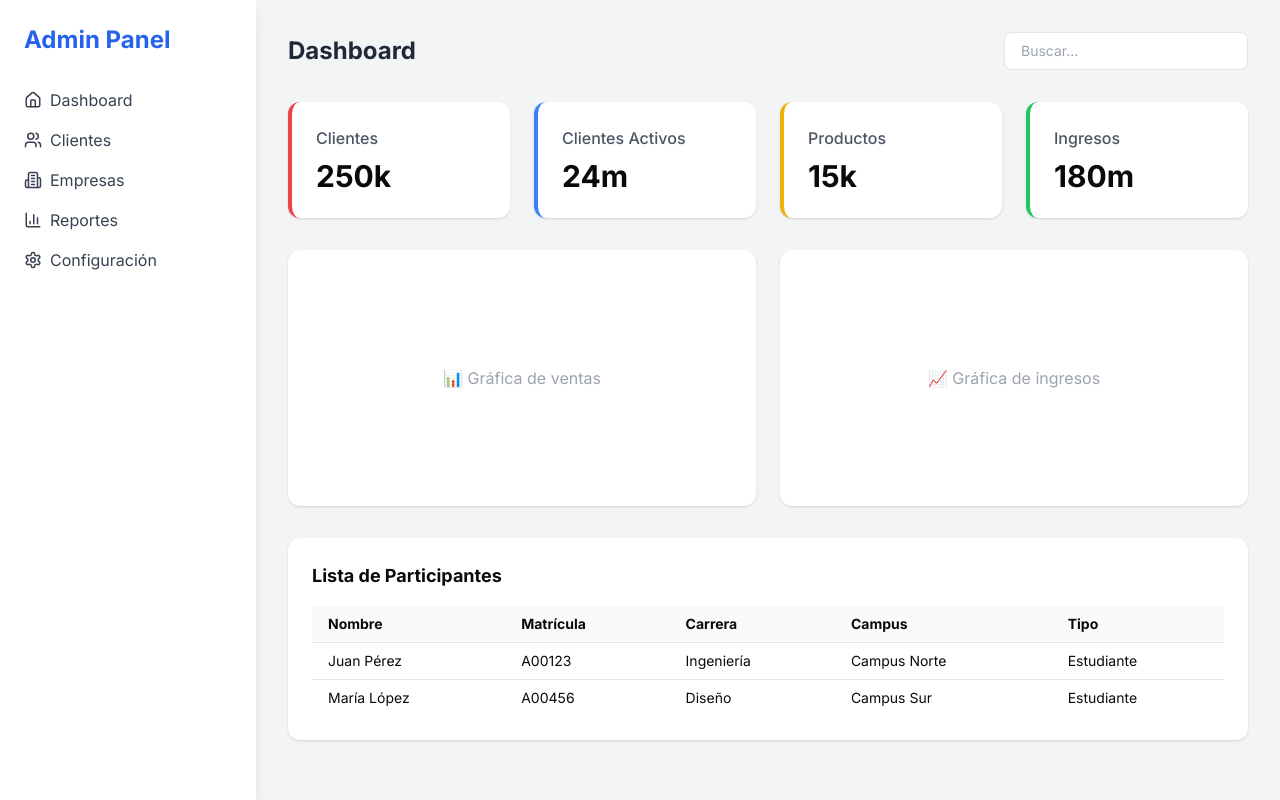
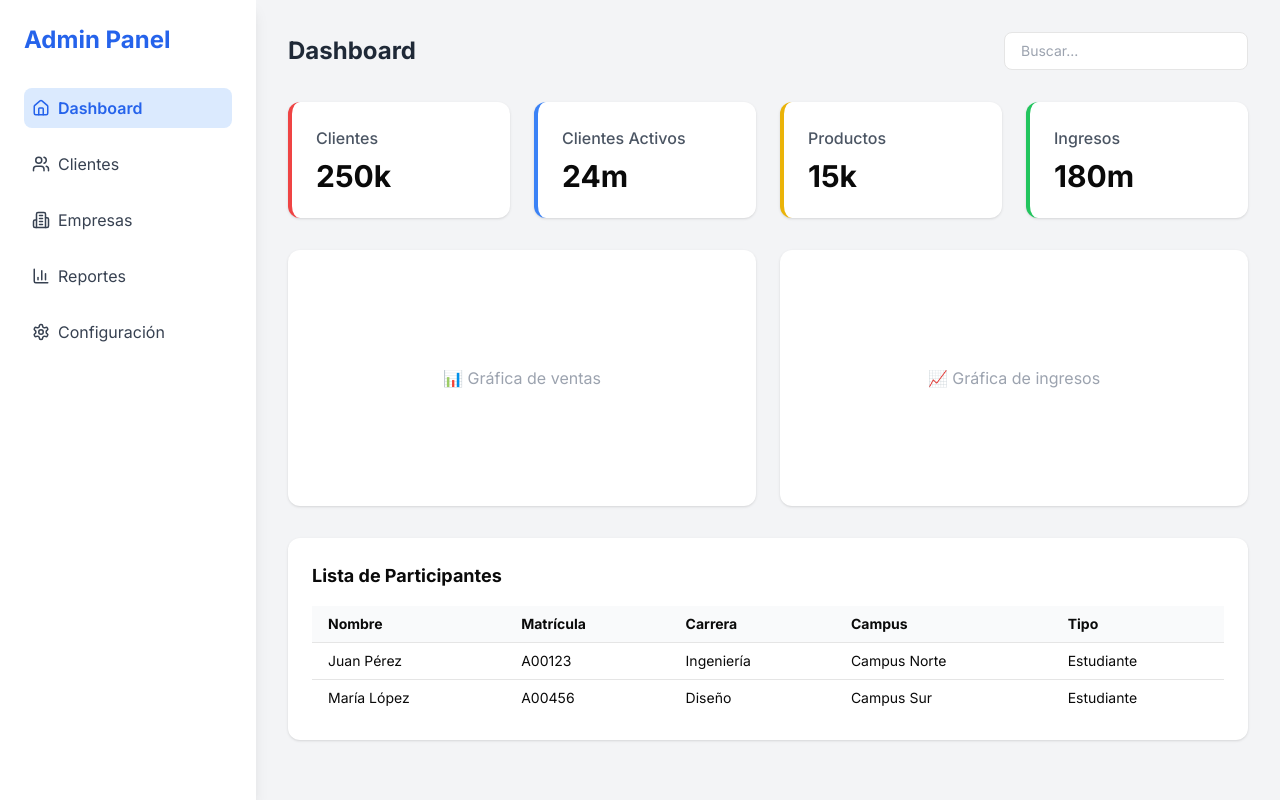
Before and after one commit to HellKaiser09/sistema-climas2, a Next.js app: page /admin in a window 1280 px wide. Built offline with nearby package versions, Linux system fonts and the light colour scheme.

Commit message:
se quito el error
el error

```diff
--- a/app/admin/layout.tsx
+++ b/app/admin/layout.tsx
@@ -1,41 +1,44 @@
 "use client";
+import Link from "next/link";
+import { usePathname } from "next/navigation";
 import React from "react";
 import { Home, Users, Building2, BarChart3, Settings } from "lucide-react";
-import Link from "next/link";
 
-export default function AdminLayout({
-  children,
-}: {
-  children: React.ReactNode;
-}) {
+export default function AdminLayout({ children }: { children: React.ReactNode }) {
+  const pathname = usePathname();
+
+  const links = [
+    { href: "/admin", label: "Dashboard", icon: <Home size={18} /> },
+    { href: "/admin/clientes", label: "Clientes", icon: <Users size={18} /> },
+    { href: "/admin/empresas", label: "Empresas", icon: <Building2 size={18} /> },
+    { href: "/admin/reportes", label: "Reportes", icon: <BarChart3 size={18} /> },
+    { href: "/admin/configuracion", label: "Configuración", icon: <Settings size={18} /> },
+  ];
+
   return (
     <main className="min-h-screen flex bg-gray-100">
       {/* Sidebar fijo */}
       <aside className="w-64 bg-white shadow-lg flex flex-col p-6">
         <h2 className="text-2xl font-bold text-blue-600 mb-8">Admin Panel</h2>
         <nav className="flex flex-col gap-4 text-gray-700">
-          <Link href="/admin" className="flex items-center gap-2 hover:text-blue-600">
-            <Home size={18} /> Dashboard
-          </Link>
-          <Link href="/admin/clientes" className="flex items-center gap-2 hover:text-blue-600">
-            <Users size={18} /> Clientes
-          </Link>
-          <Link href="/admin/empresas" className="flex items-center gap-2 hover:text-blue-600">
-            <Building2 size={18} /> Empresas
-          </Link>
-          <Link href="/admin/reportes" className="flex items-center gap-2 hover:text-blue-600">
-            <BarChart3 size={18} /> Reportes
-          </Link>
-          <Link href="/admin/configuracion" className="flex items-center gap-2 hover:text-blue-600">
-            <Settings size={18} /> Configuración
-          </Link>
+          {links.map((link) => (
+            <Link
+              key={link.href}
+              href={link.href}
+              className={`flex items-center gap-2 px-2 py-2 rounded-lg transition ${
+                pathname === link.href
+                  ? "bg-blue-100 text-blue-600 font-semibold"
+                  : "hover:bg-gray-100"
+              }`}
+            >
+              {link.icon} {link.label}
+            </Link>
+          ))}
         </nav>
       </aside>
 
       {/* Contenido dinámico */}
-      <section className="flex-1 p-8 overflow-y-auto">
-        {children}
-      </section>
+      <section className="flex-1 p-8 overflow-y-auto">{children}</section>
     </main>
   );
 }
--- a/app/admin/page.tsx
+++ b/app/admin/page.tsx
@@ -1,7 +1,7 @@
 "use client";
 import React from "react";
 
-export default function AdminDashboard(): JSX.Element {
+export default function DashboardPage() {
   return (
     <>
       {/* Header */}
```
